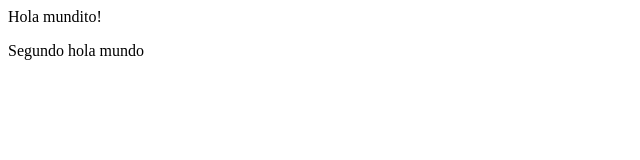
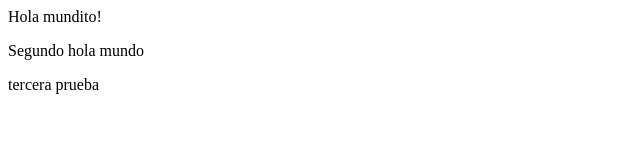
Before and after one commit to profefabrizio/ejercicio1, a plain HTML site: page index.html in a window 1280 px wide. Shown: the whole page, without its empty margins (0-640 px from the left). Drawn offline with Linux system fonts and the light colour scheme.

Commit message:
Update index.html

```diff
--- a/index.html
+++ b/index.html
@@ -6,6 +6,7 @@
     <div>
       <p>Hola mundito!</p>
       <p>Segundo hola mundo</p>
+      <p>tercera prueba</p>
     </div>
   </body>
 </html>
```
